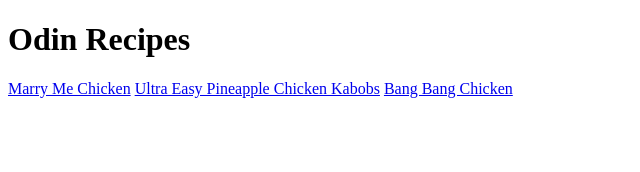
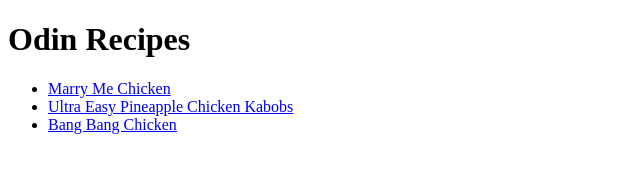
Before and after one commit to dsvignacio/odin-recipes, a plain HTML site: page index.html in a window 1280 px wide. Shown: the whole page, without its empty margins (0-640 px from the left). Drawn offline with Linux system fonts and the light colour scheme.

Commit message:
feat: Create an unordered list for the Odin recipes

```diff
--- a/index.html
+++ b/index.html
@@ -6,8 +6,10 @@
     </head>
     <body>
         <h1>Odin Recipes</h1>
-        <a href="./recipes/marry-me-chicken.html">Marry Me Chicken</a>
-        <a href="./recipes/ultra-easy-pineapple-chicken-kabobs.html">Ultra Easy Pineapple Chicken Kabobs</a>
-        <a href="./recipes/bang-bang-chicken.html">Bang Bang Chicken</a>
+        <ul>
+            <li><a href="./recipes/marry-me-chicken.html">Marry Me Chicken</a></li>
+            <li><a href="./recipes/ultra-easy-pineapple-chicken-kabobs.html">Ultra Easy Pineapple Chicken Kabobs</a></li>
+            <li><a href="./recipes/bang-bang-chicken.html">Bang Bang Chicken</a></li>
+        </ul>
     </body>
 </html>
```
